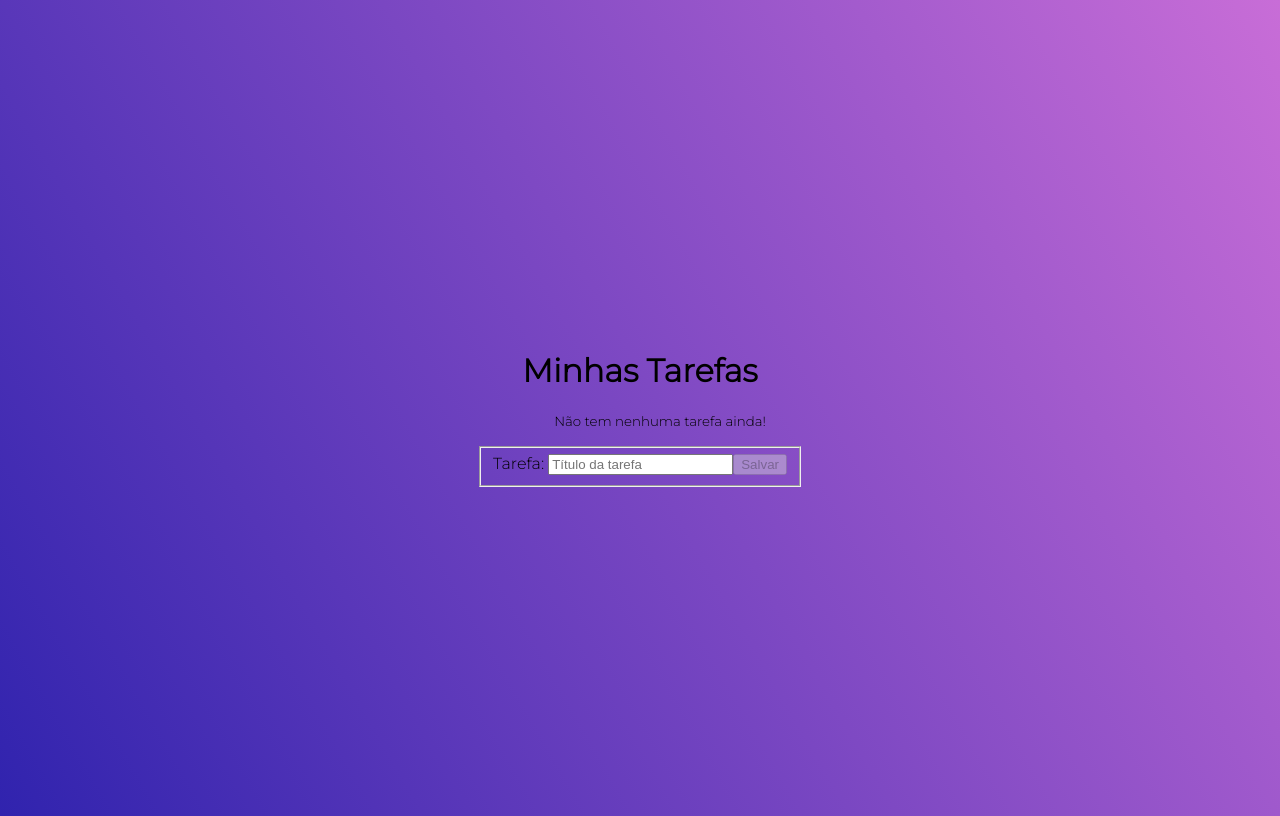
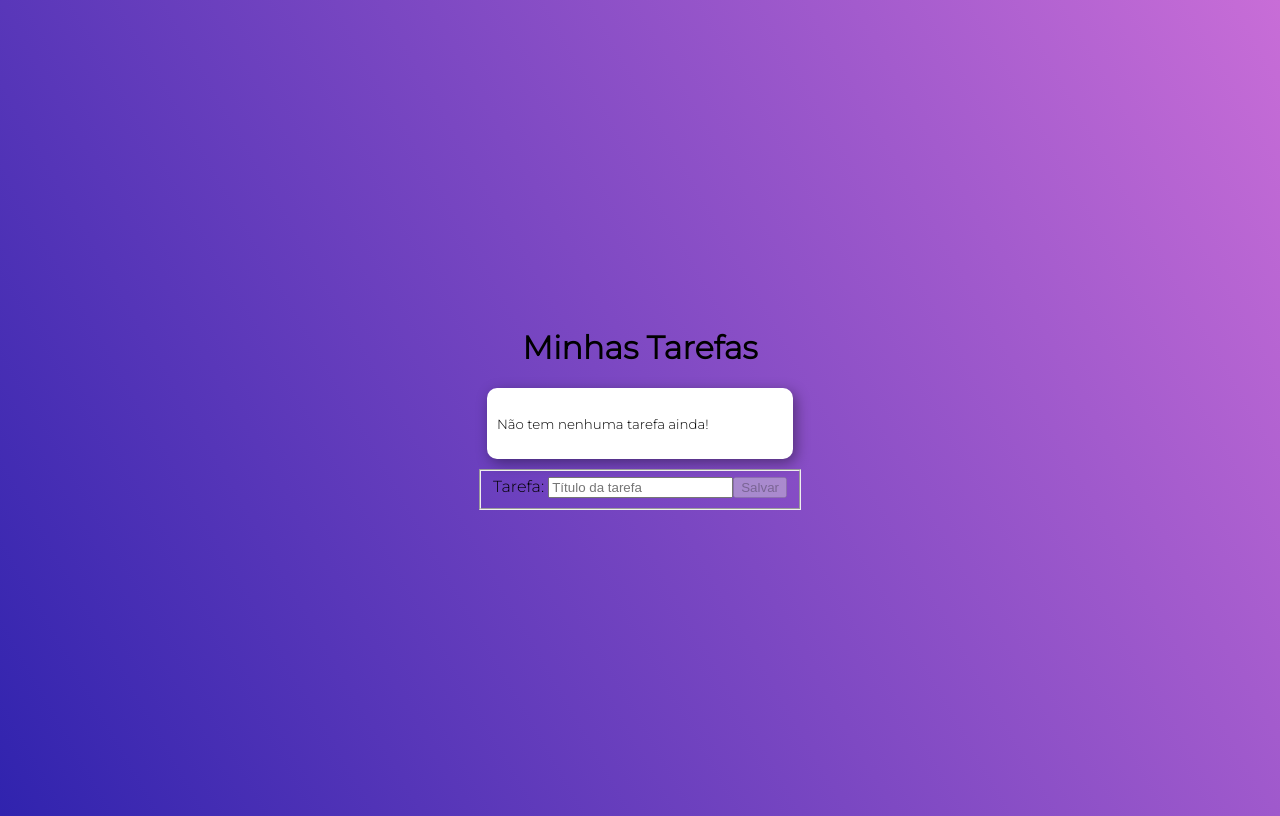
Before and after one commit to stefanopaulo/todo-list-angular, an Angular app: page / in a window 1280 px wide. Built offline with nearby package versions, Linux system fonts and the light colour scheme.

Commit message:
estilizando os itens

```diff
--- a/src/app/app.component.html
+++ b/src/app/app.component.html
@@ -2,7 +2,7 @@
 
 <ul>
   <p *ngIf="todos.length == 0"><small>Não tem nenhuma tarefa ainda!</small></p>
-  <li *ngFor="let todo of todos">{{ todo.id }}. {{ todo.title }}
+  <li *ngFor="let todo of todos">{{ todo.title }}
     <button *ngIf="!todo.done" (click)="markAsDone(todo)">CONCLUIR</button>
     <button *ngIf="todo.done" (click)="markAsUndone(todo)">REFAZER</button>
     <button (click)="remove(todo)" [disabled]="!todo.done">REMOVER</button></li>
--- a/src/styles.css
+++ b/src/styles.css
@@ -12,4 +12,43 @@
   background: -moz-linear-gradient(60deg, #3023ae 0%, #c86dd7 100%);
   background: -webkit-linear-gradient(60deg, #3023ae 0%, #c86dd7 100%);
   background: linear-gradient(60deg, #3023ae 0%, #c86dd7 100%);
+  filter: progid:DXImageTransform.Microsoft.gradient(startColorstr='#3023ae', endColorstr='#c86dd7', GradientType=1);
 }
+
+button {
+  cursor: pointer;
+}
+
+ul {
+  text-align: left;
+  margin: 10px;
+  padding: 10px;
+  list-style: none;
+  background: #fff;
+  border-radius: 10px;
+  -webkit-box-shadow: 3px 4px 14px 0px rgba(0, 0, 0, 0.39);
+  -moz-box-shadow: 3px 4px 14px 0px rgba(0, 0, 0, 0.39);
+  box-shadow: 3px 4px 14px 0px rgba(0, 0, 0, 0.39);
+}
+
+li {
+  padding: 15px;
+  margin: 10px;
+  font-size: 1em;
+  font-style: italic;
+  border-bottom: 2px solid rgba(0, 0, 0, 0.2);
+}
+
+li>button {
+  border: none;
+  background-color: #fff;
+  font-size: 1em;
+  float: right;
+  opacity: 0.6;
+  transition: opacity 1s;
+}
+
+li>button:hover {
+  opacity: 1;
+  transition: opacity 1s;
+}
```
